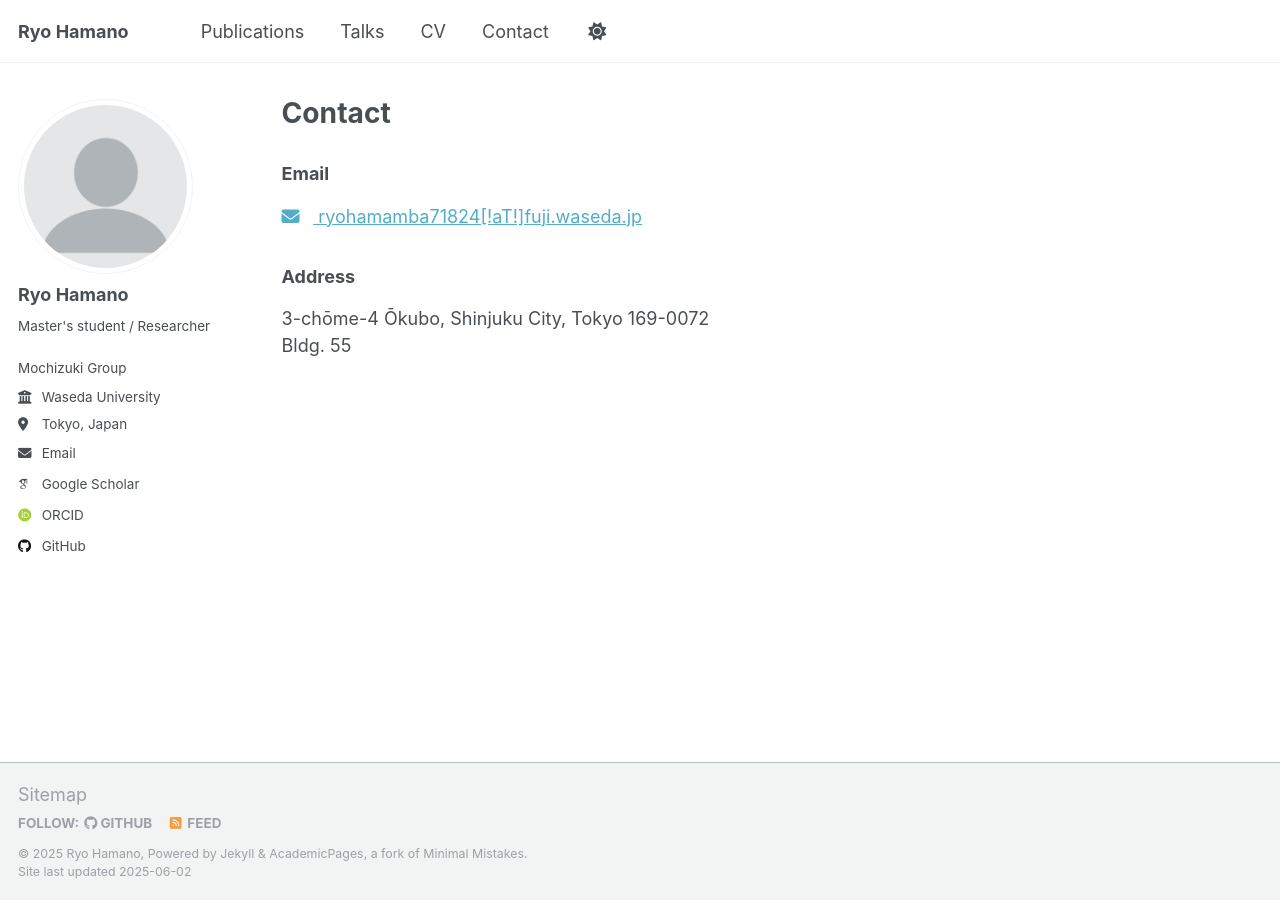
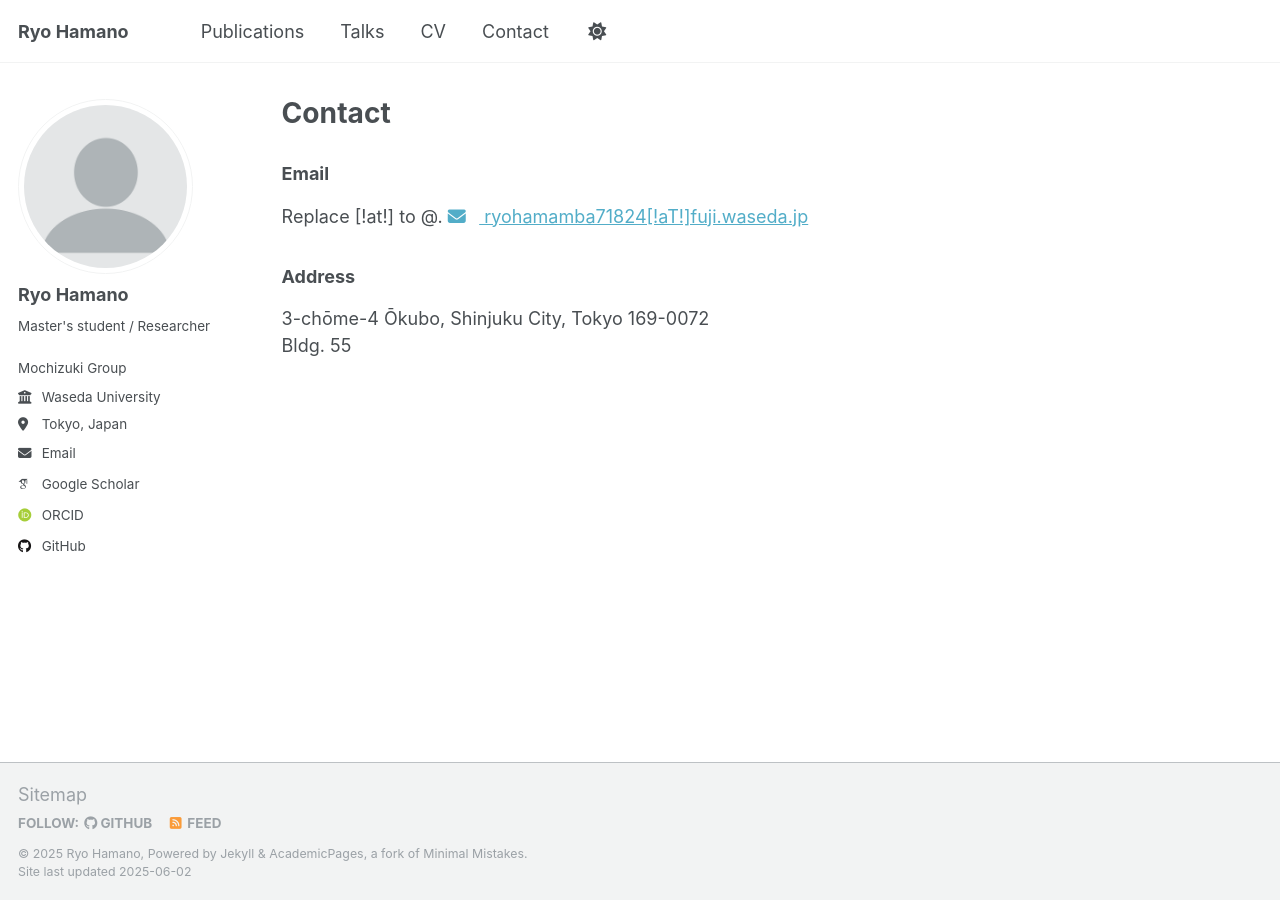
Before and after one commit to ryohamano/ryohamano.github.io, a Jekyll site: the page built from _pages/contact.md, in a window 1280 px wide. Built offline with Jekyll 4.4.1, drawn with Linux system fonts in a browser that asks for light colours; some web fonts are replaced.

```diff
--- a/_pages/contact.md
+++ b/_pages/contact.md
@@ -10,7 +10,8 @@
 {% include base_path %}
 
 ### Email
-<a href="mailto:{{ site.author.email }}">
+Replace [!at!] to @.
+<a>
   <i class="fas fa-fw fa-envelope icon-pad-right" aria-hidden="true"></i>
   {{ site.author.email }}
 </a>
```
Also changed, not shown: _pages/about.md (+1 -1 lines).
